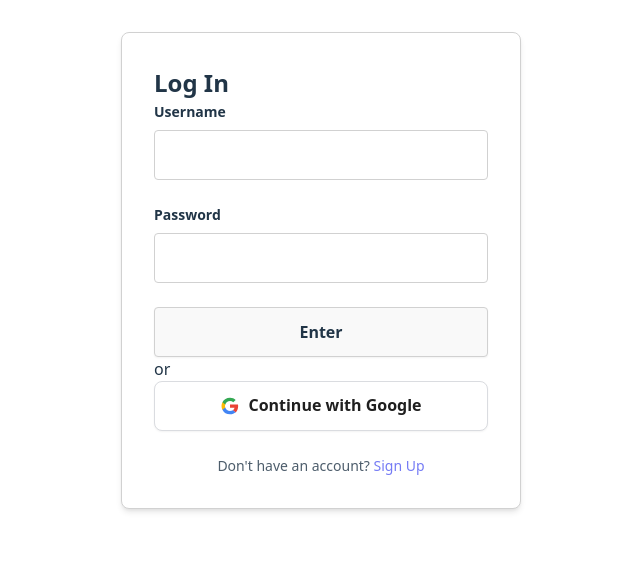
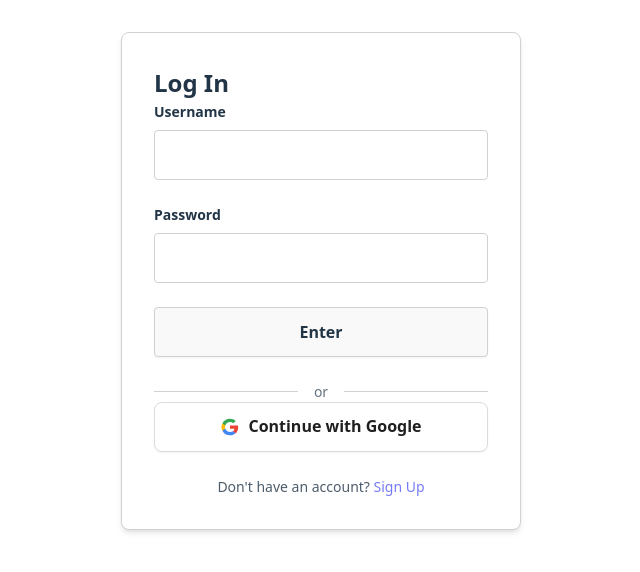
Before and after one commit to dlsud-submissions/supa-express-react-template, a React (Vite) app in the folder client/: page /log-in in a window 1280 px wide. Shown: the top 572 px of the page, without its empty margins (319-959 px from the left). Built offline with nearby package versions, Linux system fonts and the light colour scheme; no server answers.

Commit message:
style(auth): add LoginForm Google divider styles
Add the divider and disabled-state styling needed for the login form's
new Google sign-in section.

This gives the OAuth button a clear visual separation from the
existing form submit flow and keeps the loading state consistent.

```diff
--- a/client/src/components/Forms/LoginForm/LoginForm.module.css
+++ b/client/src/components/Forms/LoginForm/LoginForm.module.css
@@ -64,6 +64,32 @@
   color: white;
 }
 
+.submitBtn:disabled {
+  cursor: not-allowed;
+  opacity: 0.72;
+}
+
+.divider {
+  display: flex;
+  align-items: center;
+  gap: var(--space-2);
+  margin-top: var(--space-3);
+}
+
+.dividerLine {
+  flex: 1;
+  height: 1px;
+  background-color: var(--border-color);
+}
+
+.dividerText {
+  font-size: var(--text-sm);
+  font-weight: var(--weight-medium);
+  color: var(--text-color);
+  opacity: 0.7;
+  text-transform: lowercase;
+}
+
 .footerText {
   /* Use global typography */
   margin-top: var(--space-3);
```
